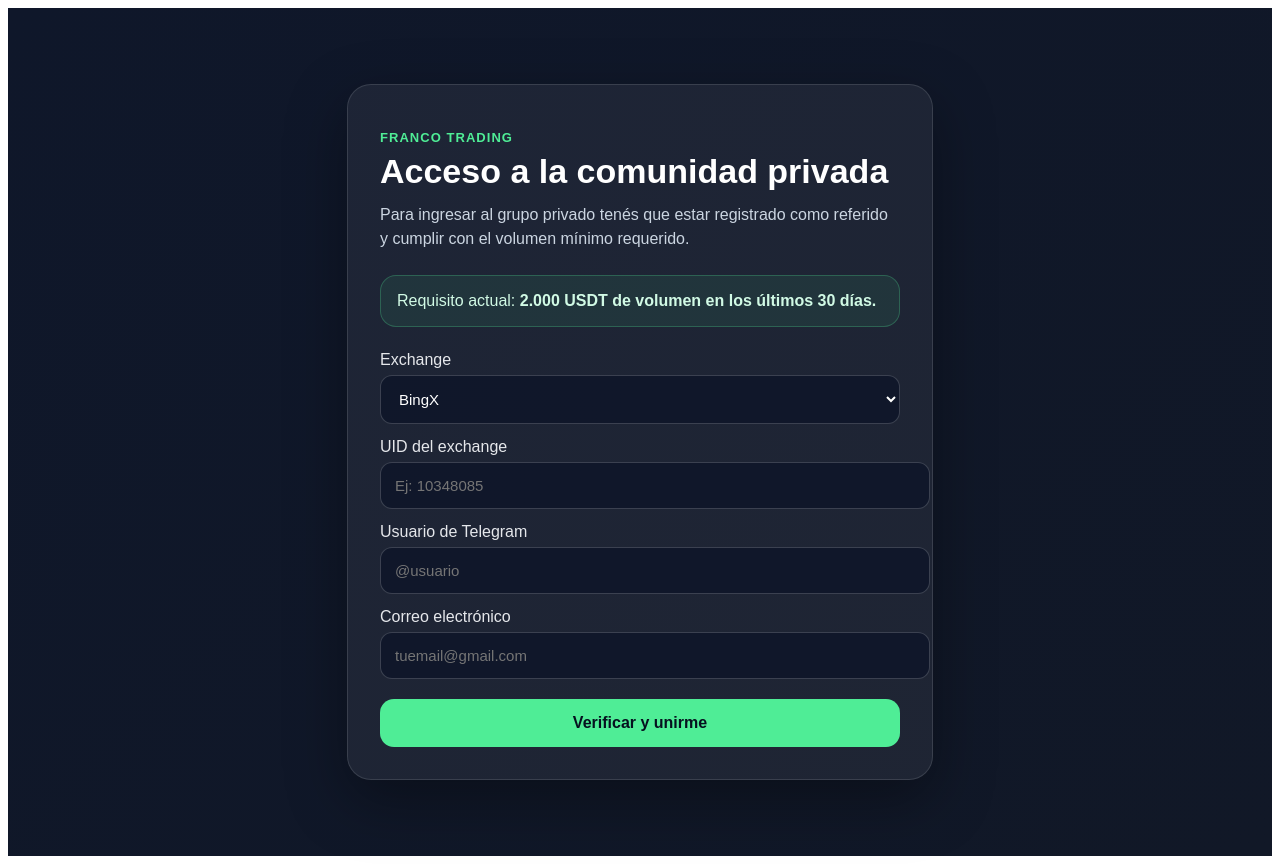
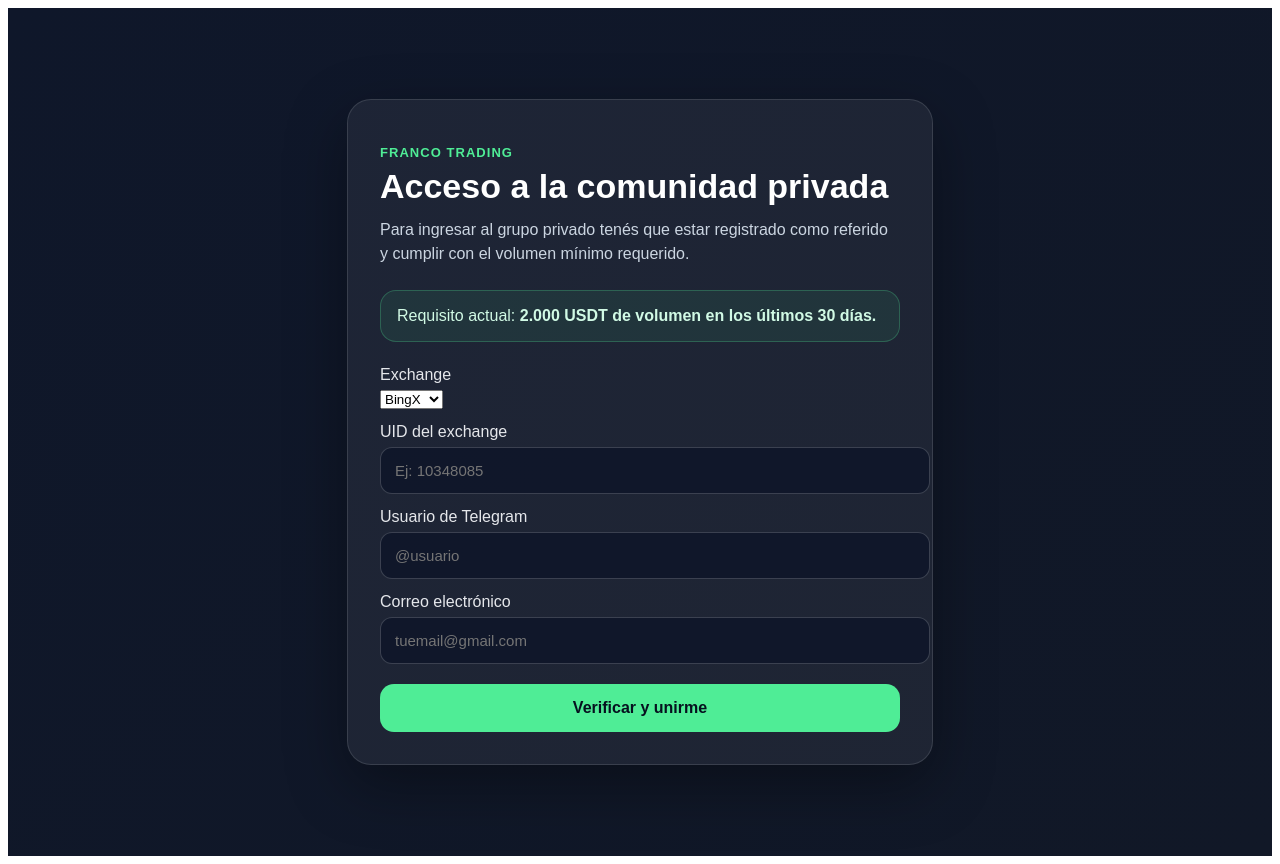
Before and after one commit to ezeediciones-coder/franco-trading-acceso1, a Next.js app: page / in a window 1280 px wide. Built offline with nearby package versions, Linux system fonts and the light colour scheme.

Commit message:
Update page.tsx

```diff
--- a/app/page.tsx
+++ b/app/page.tsx
@@ -140,10 +140,11 @@ export default function HomePage() {
             <span style={{ display: 'block', marginBottom: '6px', color: '#e5e7eb' }}>
               Exchange
             </span>
-            <select required name="exchange" style={inputStyle} defaultValue="bingx">
-              <option value="bingx">BingX</option>
-              <option value="bitunix">Bitunix</option>
-            </select>
+           <select required name="exchange" defaultValue="bingx">
+  <option value="bingx">BingX</option>
+  <option value="bitunix">Bitunix</option>
+  <option value="bitget">Bitget</option>
+</select>
           </label>
 
           <label style={{ display: 'block', marginBottom: '14px' }}>
```
